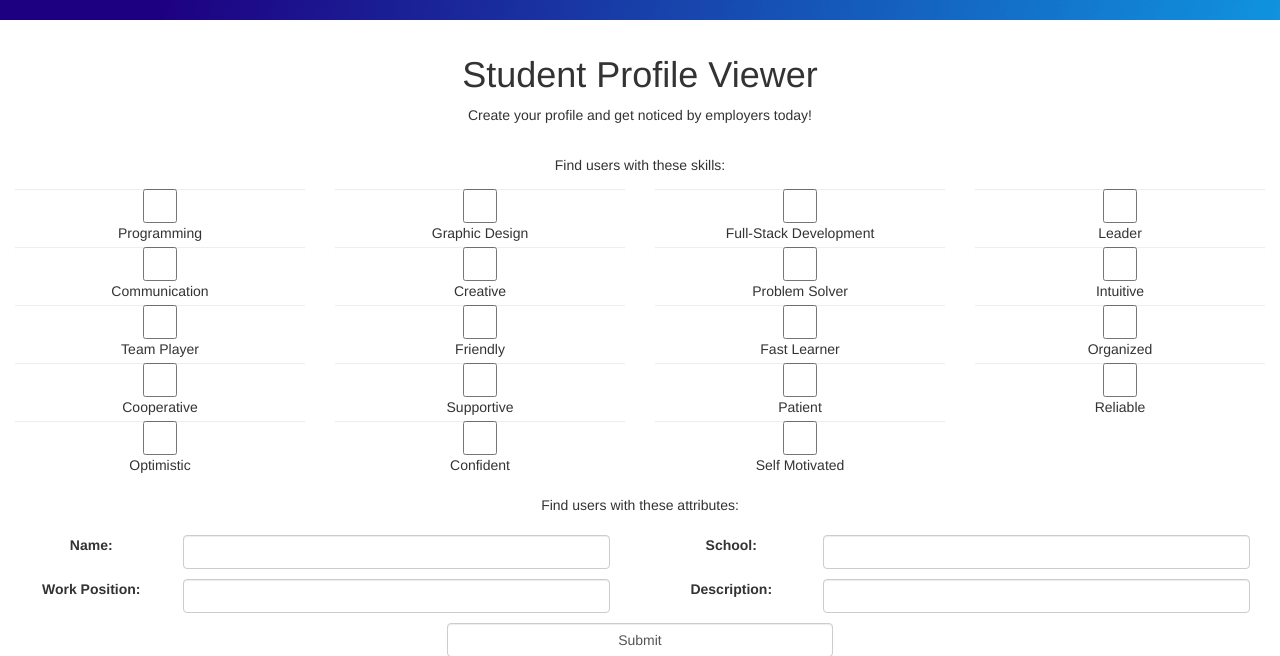
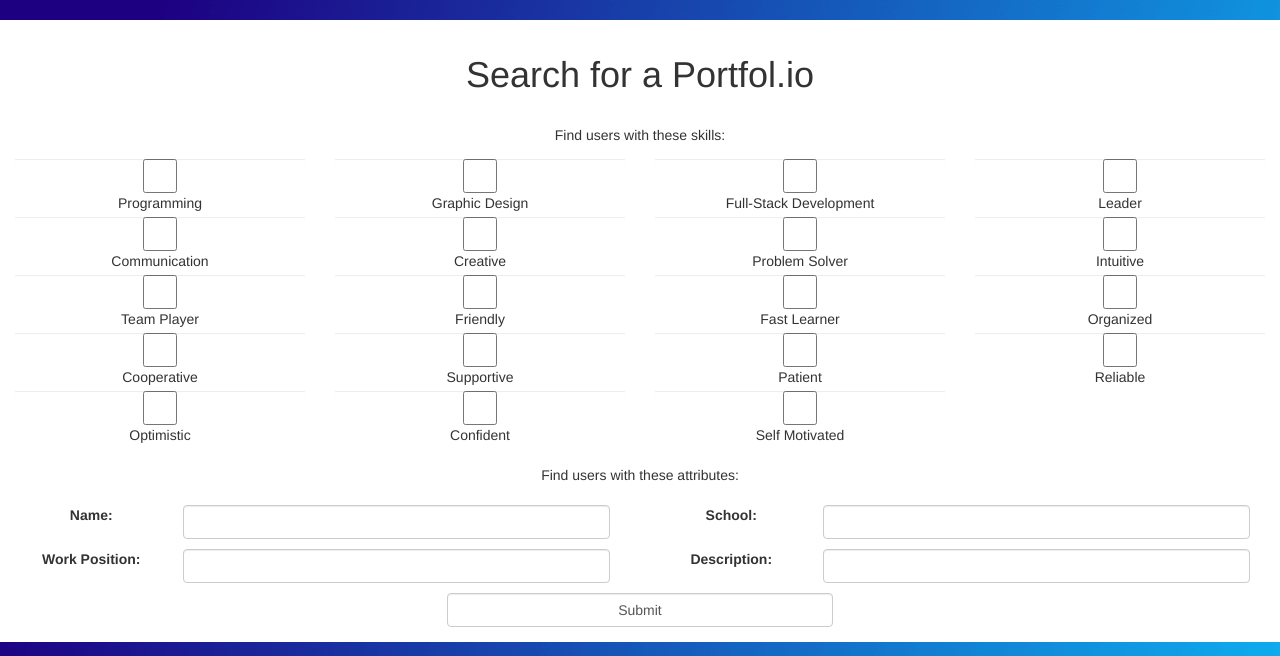
Before and after one commit to Bradon-Lodwick/cloud-computing-final, a Flask app: page /search in a window 1280 px wide. Shown: the part 52-708 px from the top of the page. Run offline with Flask 2, Linux system fonts and the light colour scheme; parts of the project's set-up code (start-up, migrations or seed data) failed here and were passed over; some libraries are stand-ins or nearby versions.

Commit message:
Fixed Name Search

```diff
--- a/database.py
+++ b/database.py
@@ -189,14 +189,14 @@ class User(me.DynamicDocument):
         # Build the search criteria to pass into the user search
         search = dict()
         if name is not None and name != '':
-            search['name__iexact'] = name
+            search['name__icontains'] = name
         if school_name is not None and school_name != '':
             search['education__name__iexact'] = school_name
         if work_position is not None and work_position != '':
             search['work_history__position__iexact'] = work_position
         if description is not None and description != '':
             search['description__icontains'] = description
-        if skills is not None:
+        if skills is not None and len(skills) > 0:
             # Loop through all the skills and add them to the search
             search['skills__all'] = skills
 
--- a/templates/home.html
+++ b/templates/home.html
@@ -6,8 +6,8 @@ Home
 
 {% block content %}
 <div class="jumbotron text-center">
-    <h1>Student Profile Viewer</h1>
-    <p>Create your profile and get noticed by employers today!</p>
+    <h1>Portfol.io</h1>
+    <p>Create your Portfolio and get noticed by employers today!</p>
 
     <br />
 
--- a/templates/search.html
+++ b/templates/search.html
@@ -6,8 +6,7 @@ Search
 
 {% block content %}
 <div class="text-center container-fluid" style="background-color: white; padding: 15px">
-    <h1>Student Profile Viewer</h1>
-    <p>Create your profile and get noticed by employers today!</p>
+    <h1>Search for a Portfol.io</h1>
 
     <br />
 
```
